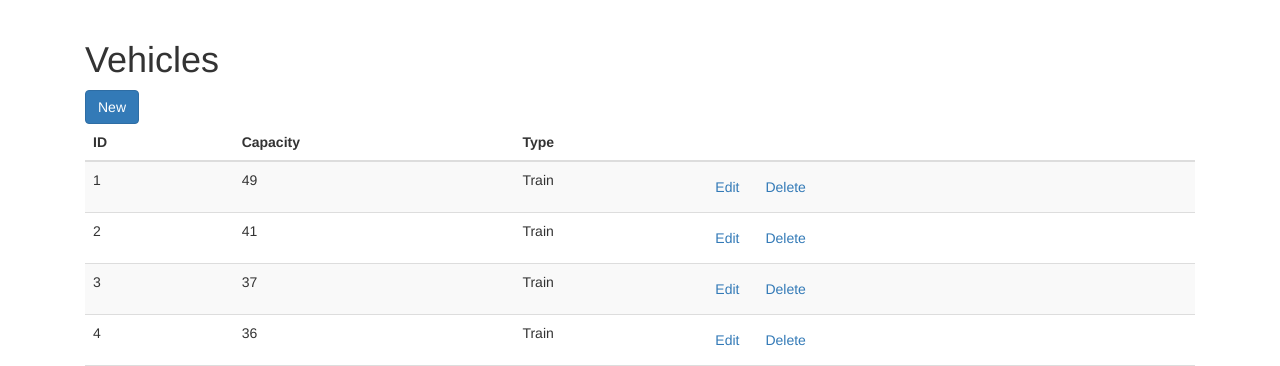
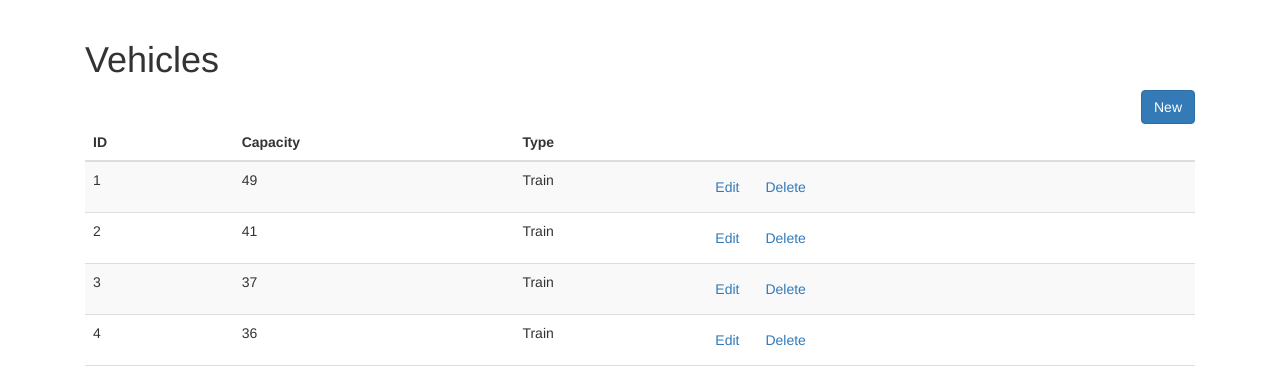
Before and after one commit to jb38/cs329-project, a PHP site: page /vehicles in a window 1280 px wide. Shown: the part 52-418 px from the top of the page. Run offline with PHP 8.4, Linux system fonts and the light colour scheme; data comes from the database, SQL or seed files in the repository; data that the repository does not hold is empty; a stand-in replaces the project's code that opens the database connection.

Commit message:
formatting

```diff
--- a/site/vehicles/index.php
+++ b/site/vehicles/index.php
@@ -28,7 +28,7 @@
 
         <h1>Vehicles</h1>
 
-        <div>
+        <div class="text-right">
           <a class="btn btn-primary" href="new.php">New</a>
         </div>
 
```
